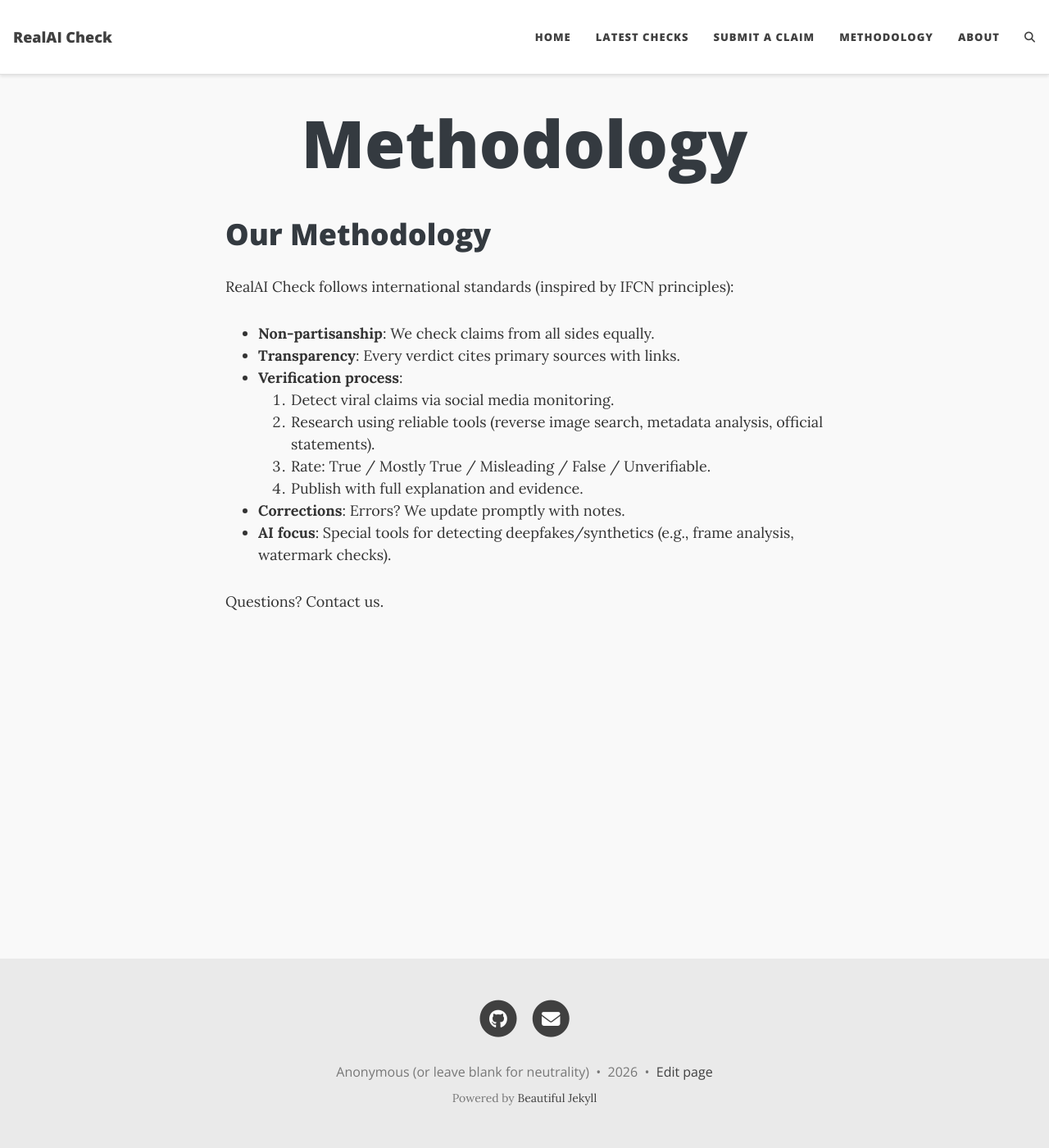
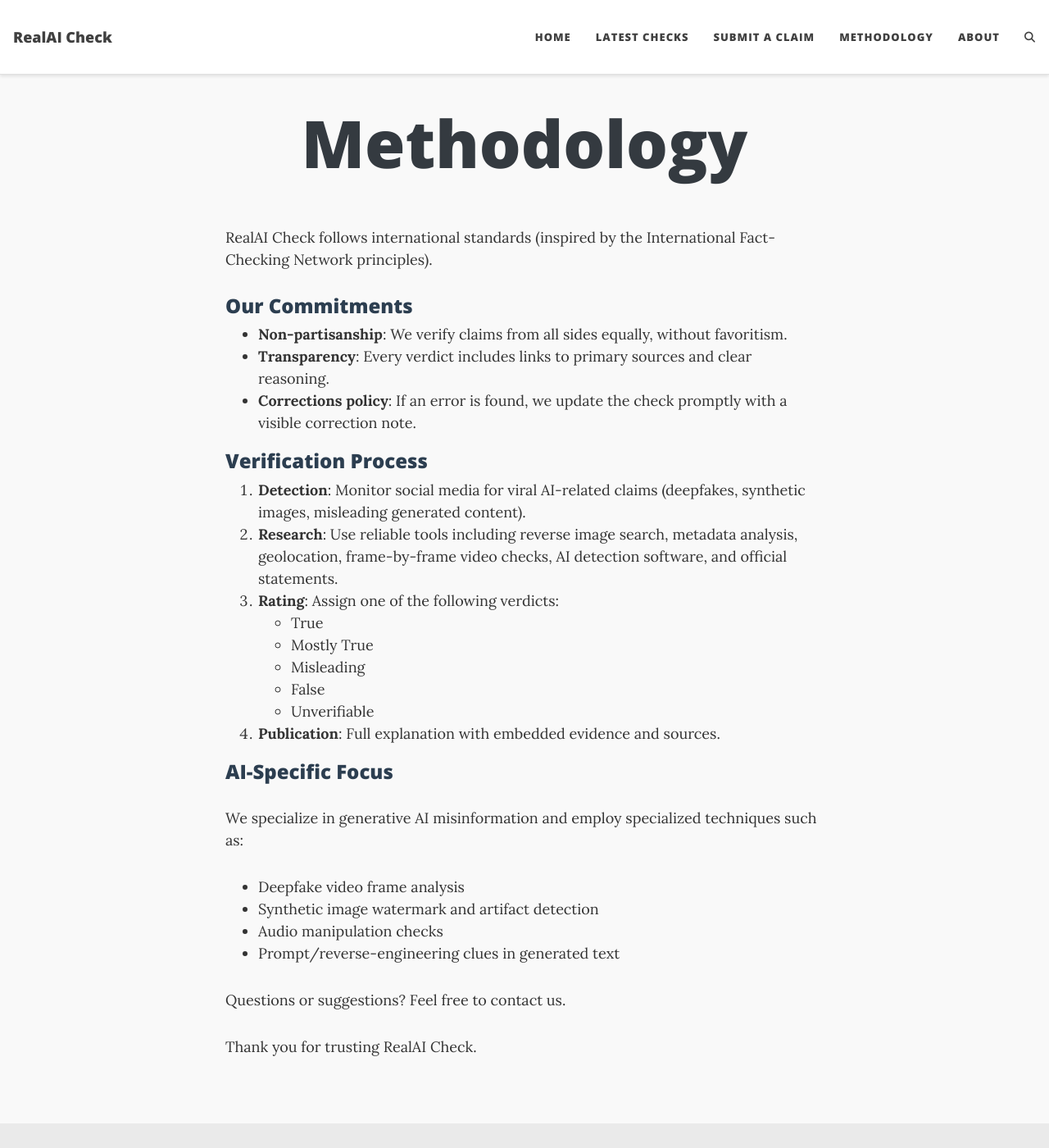
Before and after one commit to Arjun-K-Varkey/realaicheck.github.io, a Jekyll site: the page built from methodology.md, in a window 1280 px wide and 1400 px high. Shown: the whole window at 82% size. Built offline with Jekyll 4.4.1, drawn with Linux system fonts in a browser that asks for light colours; comment, search, counter and statistics services are not loaded.

Commit message:
Revise methodology with commitments and verification steps
Updated methodology document to include commitments and detailed verification process for AI-related claims.

```diff
--- a/methodology.md
+++ b/methodology.md
@@ -3,18 +3,31 @@
 title: Methodology
 ---
 
-# Our Methodology
+RealAI Check follows international standards (inspired by the International Fact-Checking Network principles).
 
-RealAI Check follows international standards (inspired by IFCN principles):
+### Our Commitments
+- **Non-partisanship**: We verify claims from all sides equally, without favoritism.
+- **Transparency**: Every verdict includes links to primary sources and clear reasoning.
+- **Corrections policy**: If an error is found, we update the check promptly with a visible correction note.
 
-- **Non-partisanship**: We check claims from all sides equally.
-- **Transparency**: Every verdict cites primary sources with links.
-- **Verification process**:
-  1. Detect viral claims via social media monitoring.
-  2. Research using reliable tools (reverse image search, metadata analysis, official statements).
-  3. Rate: True / Mostly True / Misleading / False / Unverifiable.
-  4. Publish with full explanation and evidence.
-- **Corrections**: Errors? We update promptly with notes.
-- **AI focus**: Special tools for detecting deepfakes/synthetics (e.g., frame analysis, watermark checks).
+### Verification Process
+1. **Detection**: Monitor social media for viral AI-related claims (deepfakes, synthetic images, misleading generated content).
+2. **Research**: Use reliable tools including reverse image search, metadata analysis, geolocation, frame-by-frame video checks, AI detection software, and official statements.
+3. **Rating**: Assign one of the following verdicts:
+   - True
+   - Mostly True
+   - Misleading
+   - False
+   - Unverifiable
+4. **Publication**: Full explanation with embedded evidence and sources.
 
-Questions? Contact us.
+### AI-Specific Focus
+We specialize in generative AI misinformation and employ specialized techniques such as:
+- Deepfake video frame analysis
+- Synthetic image watermark and artifact detection
+- Audio manipulation checks
+- Prompt/reverse-engineering clues in generated text
+
+Questions or suggestions? Feel free to contact us.
+
+Thank you for trusting RealAI Check.
```
